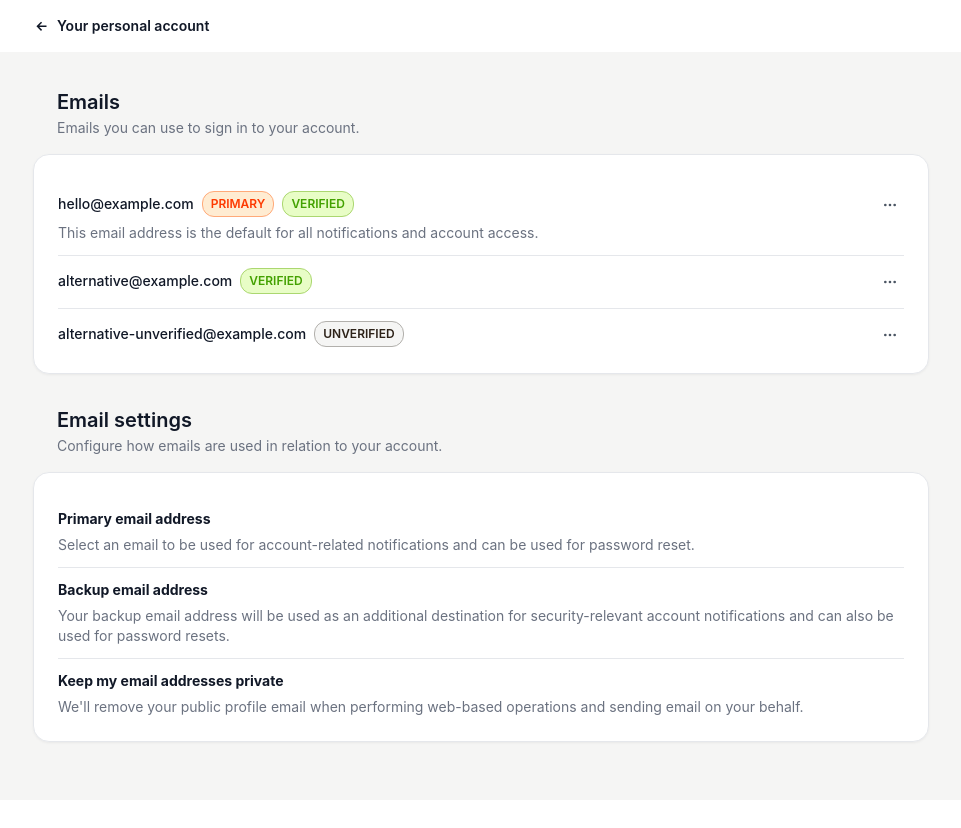
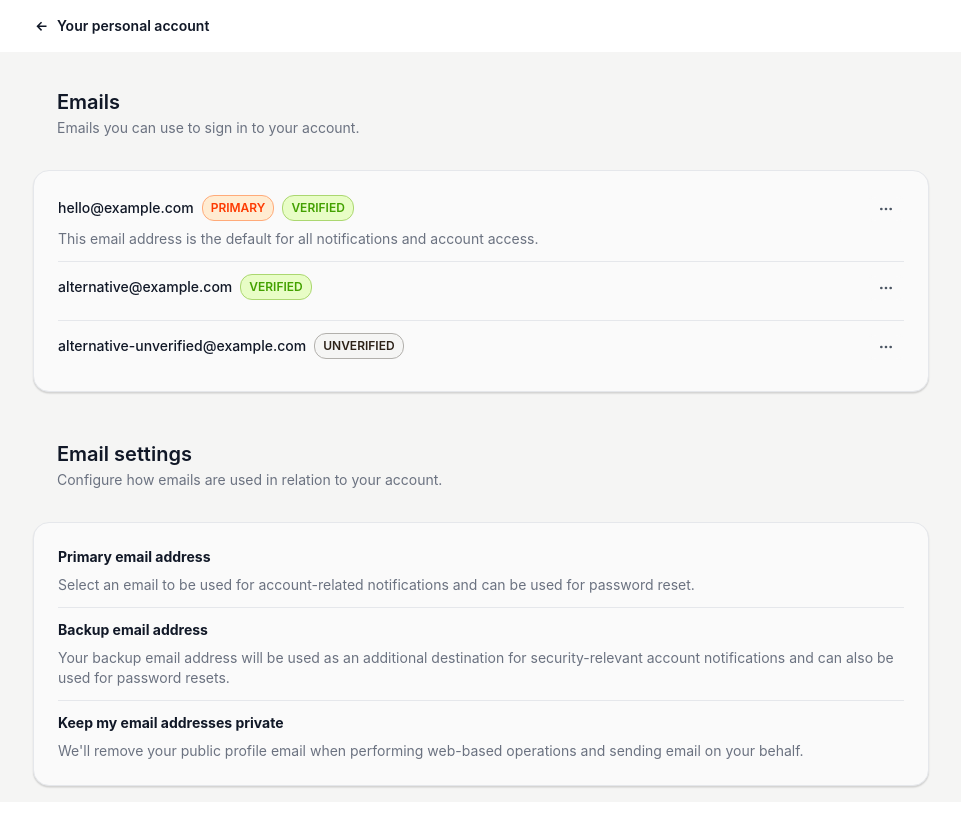
Before and after one commit to awadhesh31st/mock-to-react, a React (Create React App) app: page / in a window 1280 px wide. Shown: the top 828 px of the page, without its empty margins (159-1120 px from the left). Before the commit the page ends 800 px from the top, so only its background shows below. Built offline with nearby package versions, Linux system fonts and the light colour scheme.

Commit message:
fix code

```diff
--- a/src/components/cardItem.tsx
+++ b/src/components/cardItem.tsx
@@ -3,12 +3,14 @@ import Badge from '../ui/badge'
 import { icon } from '../lib'
 import ActionMenu from '../ui/actionMenu'
 
-const CardItem: FC<CardItemProps> = ({ email, showActions, onActionClick, onManage, onRemove, isLast, cardType }) => {
+const CardItem: FC<CardItemProps> = (props) => {
+  const { email, showActions, onActionClick, onManage, onRemove, cardIndex, isLast, cardType } = props
+
   return (
-    <div className={`${!isLast ? 'border-b border-gray-200 pb-3' : 'pb-0'}`}>
-      <div className="flex w-full items-start justify-between gap-16 pt-3">
-        <div className="flex flex-1 flex-col gap-1.5">
-          <div className="flex items-center gap-2">
+    <div className={`flex ${!isLast ? 'border-b border-gray-200 pb-3' : 'pb-0'}`}>
+      <div className={`flex w-full items-start justify-between gap-1 ${cardIndex === 0 ? '' : 'pt-3'}`}>
+        <div className="min-w-0 flex-1 flex-col gap-1.5">
+          <div className="mb-2 flex flex-wrap items-center gap-2">
             <span className={`text-sm text-gray-900 ${cardType === 'setting' ? 'font-bold' : 'font-medium'}`}>
               {email.title}
             </span>
@@ -21,10 +23,10 @@ const CardItem: FC<CardItemProps> = ({ email, showActions, onActionClick, onMana
           {email.description && <p className="text-sm text-gray-500">{email.description}</p>}
         </div>
         {cardType === 'email' && (
-          <div className="relative">
+          <div className="relative flex-shrink-0">
             <button
               onClick={() => onActionClick(email.id)}
-              className="rounded-lg border-2 border-white p-1 transition-colors hover:border-grayMid hover:bg-grayLight"
+              className="rounded-lg border-2 border-zinc-50 px-2 py-1 transition-colors hover:border-grayMid hover:bg-grayLight"
             >
               <icon.threeDotMore size={16} className="text-gray-600" />
             </button>
--- a/src/components/emailLayout.tsx
+++ b/src/components/emailLayout.tsx
@@ -7,7 +7,7 @@ const EmailLayout: FC<EmailLayoutProps> = ({ title, description, children }) =>
         <h2 className="text-xl font-semibold text-gray-900">{title}</h2>
         <p className="text-sm text-gray-500">{description}</p>
       </div>
-      <div className="rounded-2xl border border-gray-200 bg-white p-6 drop-shadow-sm">{children}</div>
+      <div className="m-4 rounded-2xl border-[0.5px] border-gray-200 bg-zinc-50 p-6 shadow-bottom md:mx-0">{children}</div>
     </div>
   )
 }
--- a/src/pages/emailManagement.tsx
+++ b/src/pages/emailManagement.tsx
@@ -35,12 +35,13 @@ const EmailManagementPage = () => {
           {emails.map((email: Email, key: number) => {
             return (
               <CardItem
-                key={key}
+                key={email.id}
                 email={email}
                 showActions={showActionDropdown}
                 onActionClick={handleActionClick}
                 onManage={handleManage}
                 onRemove={handleRemove}
+                cardIndex={key}
                 isLast={emails.length - 1 === key}
                 cardType="email"
               />
@@ -51,12 +52,13 @@ const EmailManagementPage = () => {
           {emailSetting.map((email: Email, key: number) => {
             return (
               <CardItem
-                key={key}
+                key={email.id}
                 email={email}
                 showActions={showActionDropdown}
                 onActionClick={handleActionClick}
                 onManage={handleManage}
                 onRemove={handleRemove}
+                cardIndex={key}
                 isLast={emails.length - 1 === key}
                 cardType="setting"
               />
--- a/src/types/index.d.ts
+++ b/src/types/index.d.ts
@@ -49,6 +49,7 @@ type CardItemProps = {
   onActionClick: (id: number | null) => void
   onManage: (id: number) => void
   onRemove: (id: number) => void
+  cardIndex: number
   isLast: boolean
   cardType: 'email' | 'setting'
 }
--- a/tailwind.config.js
+++ b/tailwind.config.js
@@ -16,7 +16,9 @@ module.exports = {
         grayMid: '#838281',
         grayLight: '#e7e5e4',
       },
-      boxShadow: {},
+      boxShadow: {
+        bottom: 'rgba(0, 0, 0, 0.15) 0px 1.5px 1.5px 0px',
+      },
     },
   },
   plugins: [],
```
Also changed, not shown: 1 other file (tests, documents, lock files or other folders).
